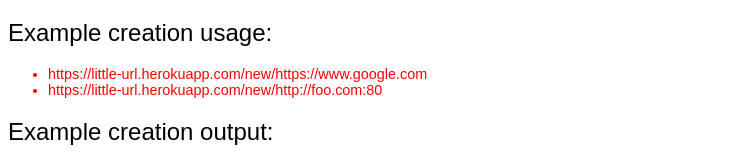
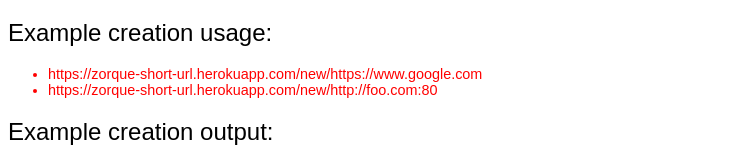
Before and after one commit to Zorque22/urlShortenerMicroservice, a website: page public/index.html in a window 1280 px wide. Shown: the part 174-330 px from the top of the page, without its empty margins (0-745 px from the left). Drawn offline with Linux system fonts and the light colour scheme.

Commit message:
Changed for deployment to Heroku.

```diff
--- a/app.js
+++ b/app.js
@@ -29,6 +29,6 @@
 })
 
 
-app.listen(3000, function(){
+app.listen(process.env.PORT||3000, function(){
   console.log('server running...')
 })
--- a/package.json
+++ b/package.json
@@ -4,7 +4,8 @@
   "description": "",
   "main": "app.js",
   "scripts": {
-    "test": "echo \"Error: no test specified\" && exit 1"
+    "test": "echo \"Error: no test specified\" && exit 1",
+    "start": "node app.js"
   },
   "author": "",
   "license": "ISC",
--- a/public/index.html
+++ b/public/index.html
@@ -16,8 +16,8 @@
       <h2>Example creation usage:</h2>
       <!-- // AANPASSEN VOOR UPLOADEN/////////////////////////////// -->
       <ul>
-        <li>https://little-url.herokuapp.com/new/https://www.google.com</li>
-        <li>https://little-url.herokuapp.com/new/http://foo.com:80</li>
+        <li>https://zorque-short-url.herokuapp.com/new/https://www.google.com</li>
+        <li>https://zorque-short-url.herokuapp.com/new/http://foo.com:80</li>
       </ul>
       <h2>Example creation output:</h2>
       <p>{ "original_url":"http://foo.com:80", "short_url":"https://little-url.herokuapp.com/8170" }</p>
```
